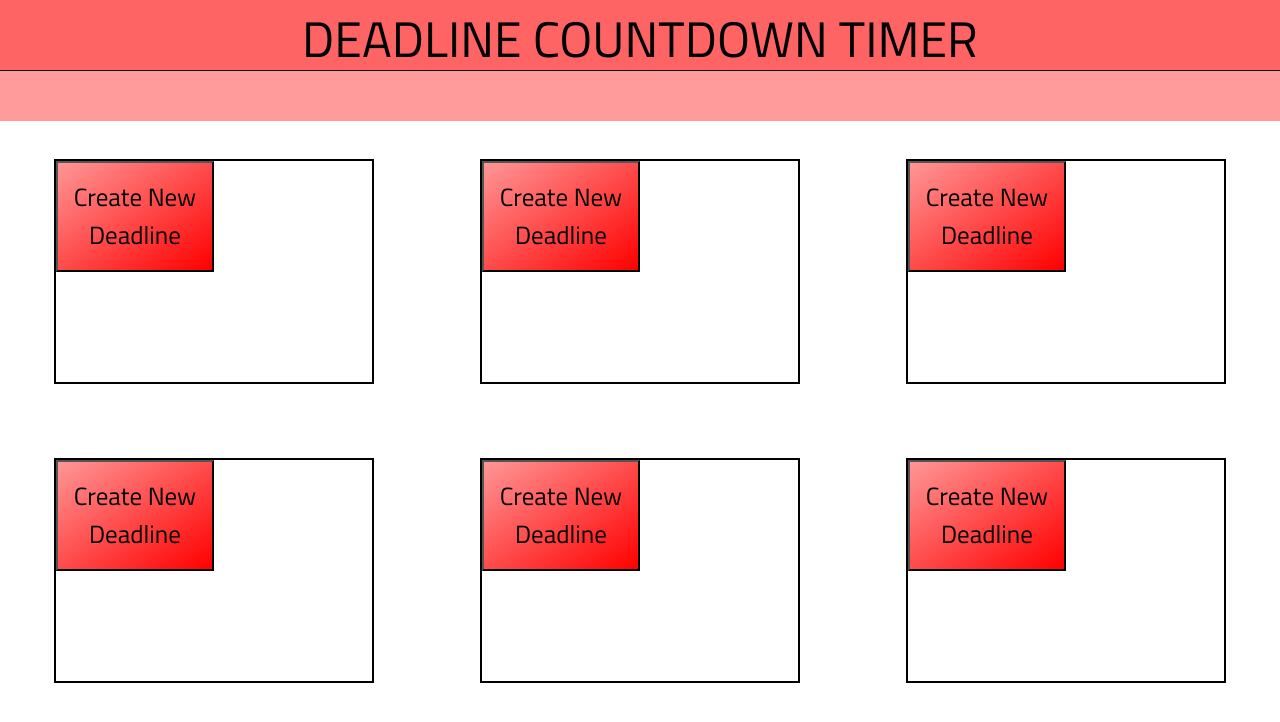
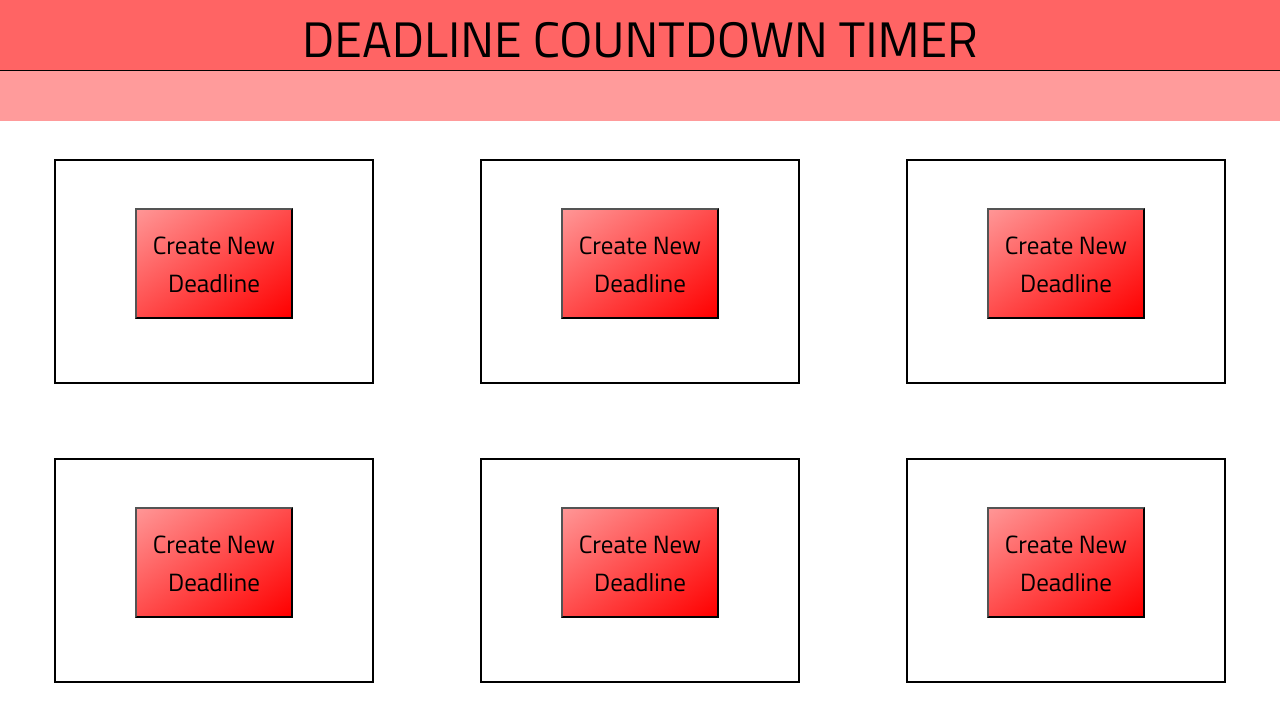
Before and after one commit to RichardKim503/deadline-countdown, a React (Create React App) app: page / in a window 1280 px wide. Shown: the top 722 px of the page. Built offline with nearby package versions, Linux system fonts and the light colour scheme.

Commit message:
Center aligned create new deadline button

```diff
--- a/src/App.css
+++ b/src/App.css
@@ -116,4 +116,7 @@ body{
   height: 50%;
   font-size: 25px;
   background-image: linear-gradient(to bottom right, rgb(255, 150, 150), rgb(255, 0, 0));
+  margin-top: 15%;
+  margin-left: 25%;
+  margin-right: 25%;
 }
```
